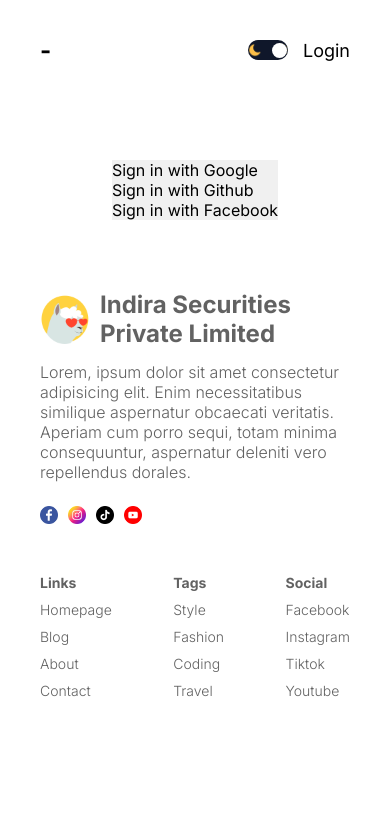
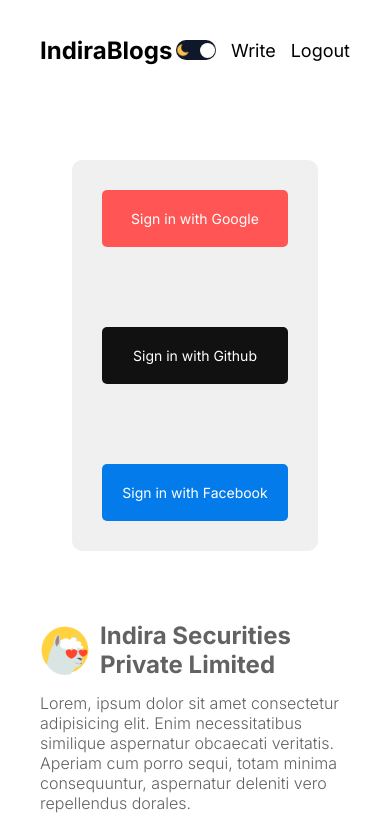
Before and after one commit to yogita-indira/nextjs_blog, a Next.js app: page /login in a window 390 px wide. Shown: the top 835 px of the page. Built offline with nearby package versions, Linux system fonts and the light colour scheme.

Commit message:
added comment section

```diff
--- a/package.json
+++ b/package.json
@@ -12,6 +12,7 @@
     "eslint": "8.48.0",
     "eslint-config-next": "13.4.19",
     "next": "^14.2.4",
+    "next-auth": "^4.24.7",
     "nodemon": "^3.1.4",
     "react": "18.2.0",
     "react-dom": "18.2.0"
--- /dev/null
+++ b/src/Providers/AuthProviders.jsx
@@ -0,0 +1,12 @@
+"use client"
+import React, { Children } from 'react'
+import { SessionProvider } from 'next-auth/react'
+const AuthProviders = () => {
+  return (
+    <div>
+      <SessionProvider>{Children}</SessionProvider>
+    </div>
+  )
+}
+
+export default AuthProviders
--- /dev/null
+++ b/src/app/api/auth/route.js
@@ -0,0 +1,19 @@
+import NextAuth from "next-auth"
+import GithubProvider from "next-auth/providers/github"
+
+export const authOptions = {
+  // Configure one or more authentication providers
+  providers: [
+    GithubProvider({
+      clientId: process.env.GITHUB_ID,
+      clientSecret: process.env.GITHUB_SECRET,
+    }),
+    GoogleProvider({
+        clientId: process.env.GITHUB_ID,
+        clientSecret: process.env.GITHUB_SECRET,
+      })
+
+  ],
+}
+
+export default NextAuth(authOptions)
--- a/src/app/components/AuthLinks/AuthLinks.jsx
+++ b/src/app/components/AuthLinks/AuthLinks.jsx
@@ -3,7 +3,7 @@ import style from './authLinks.module.css';
 import Link from 'next/link';
 
 const AuthLinks = () => {
-  const status = 'not_authenticated'; // Use appropriate value for the status
+  const status = 'authenticated'; // Use appropriate value for the status
 
   return (
     <>
--- a/src/app/components/Navbar/Navbar.jsx
+++ b/src/app/components/Navbar/Navbar.jsx
@@ -14,7 +14,7 @@ const Navbar = () => {
         <Image src="/tiktok.png" alt="tiktok" width={24} height={24} />
         <Image src="/youtube.png" alt="youtube" width={24} height={24} />
       </div>
-      <div className={styles.logo}>-</div>
+      <div className={styles.logo}>IndiraBlogs</div>
       <div className={styles.links}>
         <ThemeToggle />
         <Link href="/" className={styles.link}>Homepage</Link>
--- a/src/app/components/Navbar/navbar.module.css
+++ b/src/app/components/Navbar/navbar.module.css
@@ -14,7 +14,7 @@
   .logo {
     flex: 1;
     text-align: center;
-    font-size: 36px;
+    font-size: 34px;
     font-weight: bold;
   }
 
--- /dev/null
+++ b/src/app/components/comments/comments.jsx
@@ -0,0 +1,86 @@
+"use client";
+
+import Link from "next/link";
+import styles from "./comments.module.css";
+import Image from "next/image";
+import useSWR from "swr";
+import { useSession } from "next-auth/react";
+import { useState } from "react";
+
+const fetcher = async (url) => {
+  const res = await fetch(url);
+
+  const data = await res.json();
+
+  if (!res.ok) {
+    const error = new Error(data.message);
+    throw error;
+  }
+
+  return data;
+};
+
+const Comments = ({ postSlug }) => {
+  const { status } = useSession();
+
+  const { data, mutate, isLoading } = useSWR(
+    `http://localhost:3000/api/comments?postSlug=${postSlug}`,
+    fetcher
+  );
+
+  const [desc, setDesc] = useState("");
+
+  const handleSubmit = async () => {
+    await fetch("/api/comments", {
+      method: "POST",
+      body: JSON.stringify({ desc, postSlug }),
+    });
+    mutate();
+  };
+
+  return (
+    <div className={styles.container}>
+      <h1 className={styles.title}>Comments</h1>
+      {status === "authenticated" ? (
+        <div className={styles.write}>
+          <textarea
+            placeholder="write a comment..."
+            className={styles.input}
+            onChange={(e) => setDesc(e.target.value)}
+          />
+          <button className={styles.button} onClick={handleSubmit}>
+            Send
+          </button>
+        </div>
+      ) : (
+        <Link href="/login">Login to write a comment</Link>
+      )}
+      <div className={styles.comments}>
+        {isLoading
+          ? "loading"
+          : data?.map((item) => (
+              <div className={styles.comment} key={item._id}>
+                <div className={styles.user}>
+                  {item?.user?.image && (
+                    <Image
+                      src={item.user.image}
+                      alt=""
+                      width={50}
+                      height={50}
+                      className={styles.image}
+                    />
+                  )}
+                  <div className={styles.userInfo}>
+                    <span className={styles.username}>{item.user.name}</span>
+                    <span className={styles.date}>{item.createdAt}</span>
+                  </div>
+                </div>
+                <p className={styles.desc}>{item.desc}</p>
+              </div>
+            ))}
+      </div>
+    </div>
+  );
+};
+
+export default Comments;
--- /dev/null
+++ b/src/app/components/comments/comments.module.css
@@ -0,0 +1,70 @@
+.container {
+    margin-top: 50px;
+  }
+
+  .title {
+    color: var(--softTextColor);
+    margin-bottom: 30px;
+  }
+
+  .write {
+    display: flex;
+    align-items: center;
+    justify-content: space-between;
+    gap: 30px;
+  }
+
+  .input {
+    padding: 20px;
+    width: 100%;
+  }
+
+  .button {
+    padding: 16px 20px;
+    background-color: teal;
+    color: white;
+    font-weight: bold;
+    border: none;
+    border-radius: 5px;
+    cursor: pointer;
+  }
+
+  .comments{
+    margin-top: 50px;
+  }
+
+  .comment{
+    margin-bottom: 50px;
+  }
+
+  .user {
+    display: flex;
+    align-items: center;
+    gap: 20px;
+    margin-bottom: 20px;
+  }
+
+  .image {
+    border-radius: 50%;
+    object-fit: cover;
+  }
+
+  .userInfo {
+    display: flex;
+    flex-direction: column;
+    gap: 5px;
+    color: var(--softTextColor);
+  }
+
+  .username {
+    font-weight: 500;
+  }
+
+  .date{
+    font-size: 14px;
+  }
+
+  .desc{
+    font-size: 18px;
+    font-weight: 300;
+  }
--- a/src/app/login/login.module.css
+++ b/src/app/login/login.module.css
@@ -7,9 +7,57 @@
 }
 .wrapper{
     background-color: var(--softBg);
+    padding: 80px;
+    display: flex;
+    flex-direction: column;
+    gap: 80px;
+    padding: 150px 200px;
+    border-radius: 10px;
 
 }
 
 .socialButton{
+    padding: 20px;
+    border-radius: 5px;
+    border: none;
+    color: white;
+    font-weight: 300;
+    cursor: pointer;
+    display: flex;
+    align-items: center;
+    justify-content: center;
+
+
+    }
+
+.socialButton:first-child{
+    background-color: #ff5555;
+}
+
+.socialButton:nth-child(2){
+    background-color: #111;
+}
+.socialButton:nth-child(3){
+    background-color: #037BEA;
+}
+
+
+@media screen and (max-width: 768px){
+    .wrapper{
+        padding: 100px 50px;
+    }
+
 
 }
+
+
+@media screen and (max-width: 640px){
+    .wrapper{
+        padding: 30px;
+    }
+    .socialButton{
+ font-weight: 400;
+ font-size: 14px;
+
+    }
+}
--- /dev/null
+++ b/src/app/write/page.jsx
@@ -0,0 +1,16 @@
+import React from 'react'
+import style from "./write.module.css"
+const WritePage = () => {
+  return (
+    <div className={style.container}>
+
+      <input type="text" placeholder='Title'/>
+      <div className={style.editor}>
+
+
+      </div>
+    </div>
+  )
+}
+
+export default WritePage
--- /dev/null
+++ b/src/app/write/write.module.css
@@ -0,0 +1,3 @@
+.container{
+
+}
```
Also changed, not shown: src/utils/auth.js (added, +10 -0 lines), 2 other files (tests, documents, lock files or other folders).
